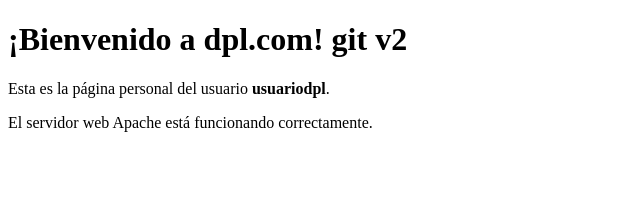
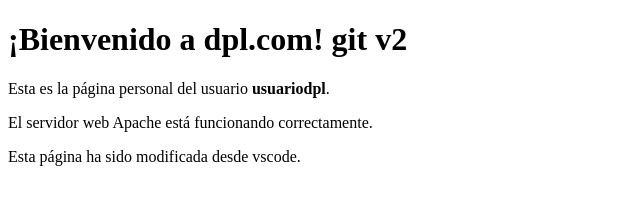
Before and after one commit to DaniPuli/DanielPulidoDPL, a plain HTML site: page index.html in a window 1280 px wide. Shown: the whole page, without its empty margins (0-640 px from the left). Drawn offline with Linux system fonts and the light colour scheme.

Commit message:
modificar index desde vscode

```diff
--- a/index.html
+++ b/index.html
@@ -8,5 +8,6 @@
     <h1>¡Bienvenido a dpl.com! git v2</h1>
     <p>Esta es la página personal del usuario <strong>usuariodpl</strong>.</p>
     <p>El servidor web Apache está funcionando correctamente.</p>
+    <p>Esta página ha sido modificada desde vscode.</p>
 </body>
 </html>
```
